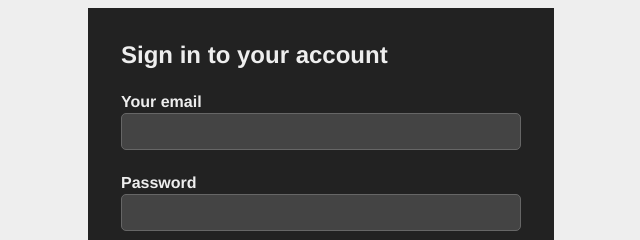
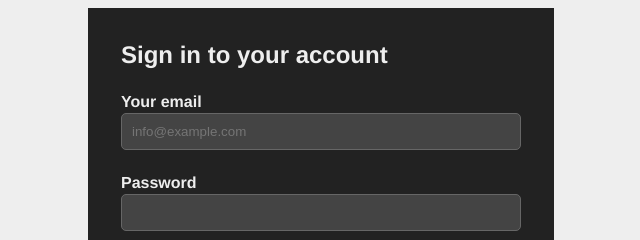
Before and after one commit to ameRese/w8-output, a plain HTML site: page database/index.html in a window 1280 px wide. Shown: the top 240 px of the page, 319-959 px from the left. Drawn offline with Linux system fonts and the light colour scheme.

Commit message:
feat: Added placeholder for email input

```diff
--- a/database/index.html
+++ b/database/index.html
@@ -19,7 +19,7 @@
                     <label for="js-email">Your email</label>
                 </th>
                 <td>
-                    <input type="email" id="js-email">
+                    <input type="email" id="js-email" placeholder="info@example.com">
                 </td>
             </tr>
             <tr>
```
